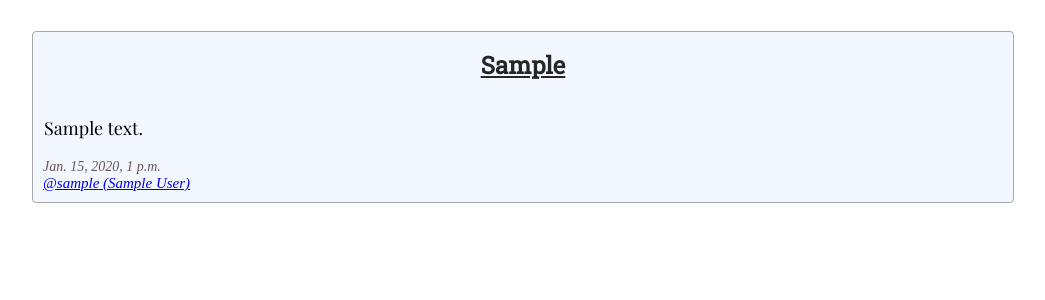
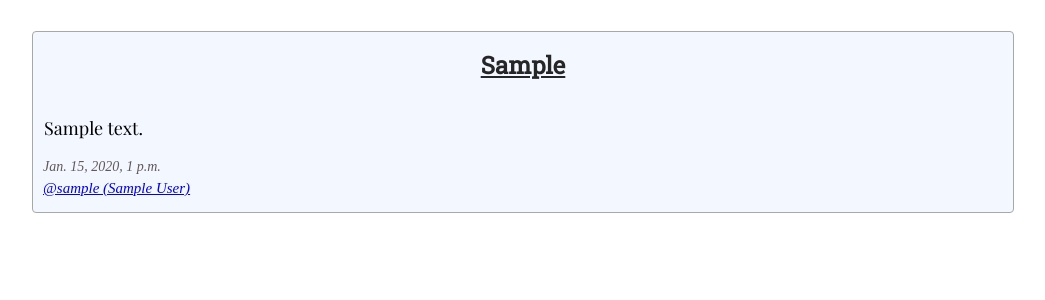
Before and after one commit to ABCDeath/yet-another-blog, a Django app: page /blog/all in a window 1280 px wide. Shown: the part 56-356 px from the top of the page, without its empty margins (128-1173 px from the left). Run offline with Django 3.2, Linux system fonts and the light colour scheme; tables that the repository leaves empty hold one stand-in row (values such as "Sample post").

Commit message:
Убрал лишние переносы строк в ссылках.

```diff
--- a/blog/blog_app/static/blog_app/style.css
+++ b/blog/blog_app/static/blog_app/style.css
@@ -60,6 +60,7 @@
     font-size: 15px;
     font-style: oblique;
     color: #143960;
+    margin: 5px auto;
 }
 
 /* blog styles */
--- a/blog/blog_app/templates/blog_app/base.html
+++ b/blog/blog_app/templates/blog_app/base.html
@@ -19,7 +19,6 @@
         {% else %}
             <a href="{% url 'login' %}">Войти</a>
         {% endif %}
-        <p>{{ options }}</p>
     </nav>
 
     <div class="blog-container">
--- a/blog/blog_app/templates/blog_app/blog.html
+++ b/blog/blog_app/templates/blog_app/blog.html
@@ -15,8 +15,7 @@
     {% for post in posts %}
         <div class="post-container">
             <a href="{% url 'post_detail' post.pk %}">
-                <h1 class="post-caption">{{ post.caption }}</h1>
-            </a>
+                <h1 class="post-caption">{{ post.caption }}</h1></a>
             <div class="content-container">
                 <span class="post-content">{{ post.content_text|linebreaks }}</span>
             </div>
--- a/blog/blog_app/templates/blog_app/feed.html
+++ b/blog/blog_app/templates/blog_app/feed.html
@@ -15,8 +15,7 @@
                 <div class="date-container">{{ post.pub_date }}</div>
                 <div class="author-container">
                     <a href="{% url 'blog' post.author.user.profile.pk %}">
-                        @{{ post.author.user.username }} ({{ post.author.user.get_full_name }})
-                    </a>
+                        @{{ post.author.user.username }} ({{ post.author.user.get_full_name }})</a>
                 </div>
             </div>
         </div>
--- a/blog/blog_app/templates/blog_app/post_detail.html
+++ b/blog/blog_app/templates/blog_app/post_detail.html
@@ -12,8 +12,7 @@
             <div class="date-container">{{ post.pub_date }}</div>
             <div class="author-container">
                 <a href="{% url 'blog' post.author.pk %}">
-                    @{{ post.author.user.username }} ({{ post.author.user.get_full_name }})
-                </a>
+                    @{{ post.author.user.username }} ({{ post.author.user.get_full_name }})</a>
             </div>
             {% if user_profile_pk == post.author.pk%}
             <form action="{% url 'post_update' post.pk %}" method="get">
```
